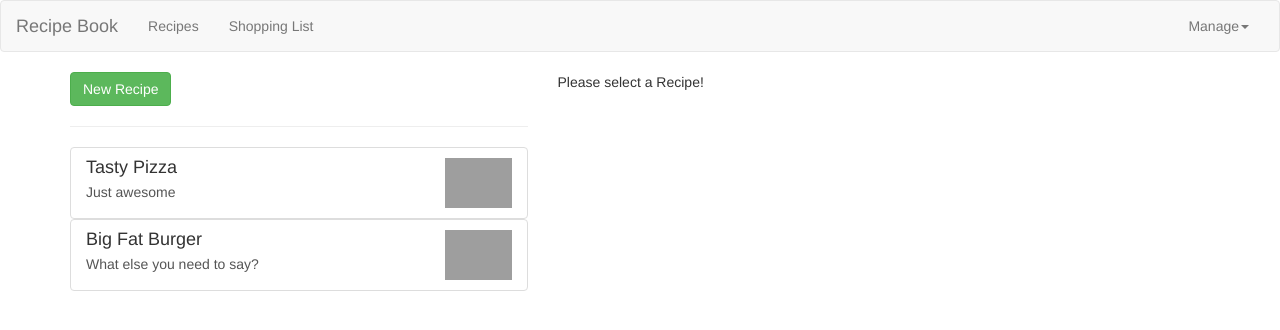
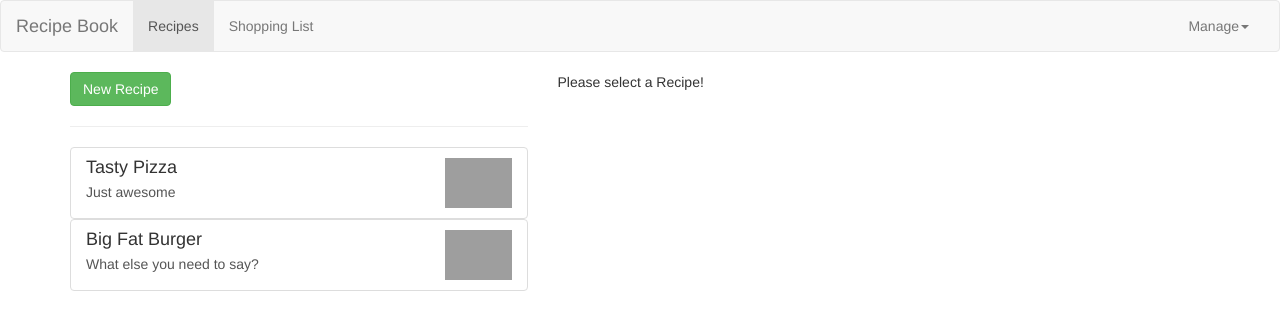
Before and after one commit to swaroopn96/shopping-app, an Angular app: page /recipes in a window 1280 px wide. Shown: the top 330 px of the page. Built offline with nearby package versions, Linux system fonts and the light colour scheme; grey boxes are pictures that could not be loaded.

Commit message:
Marked Active Routes

```diff
--- a/src/app/header/header.component.html
+++ b/src/app/header/header.component.html
@@ -20,8 +20,8 @@
       <!-- Window resize, here when window is resized we are automatically(since making true) collapsing menu of its expanded -->
       <ul class="nav navbar-nav">
         <!-- <li><a href="#" (click)="OnSelect('recipe')">Recipes</a></li> -->
-        <li><a routerLink="/recipes">Recipes</a></li>
-        <li>
+        <li routerLinkActive="active"><a routerLink="/recipes">Recipes</a></li>
+        <li routerLinkActive="active">
           <!-- <a href="#" (click)="OnSelect('shopping-list')">Shopping List</a> -->
           <a routerLink="/shopping-list">Shopping List</a>
         </li>
```
